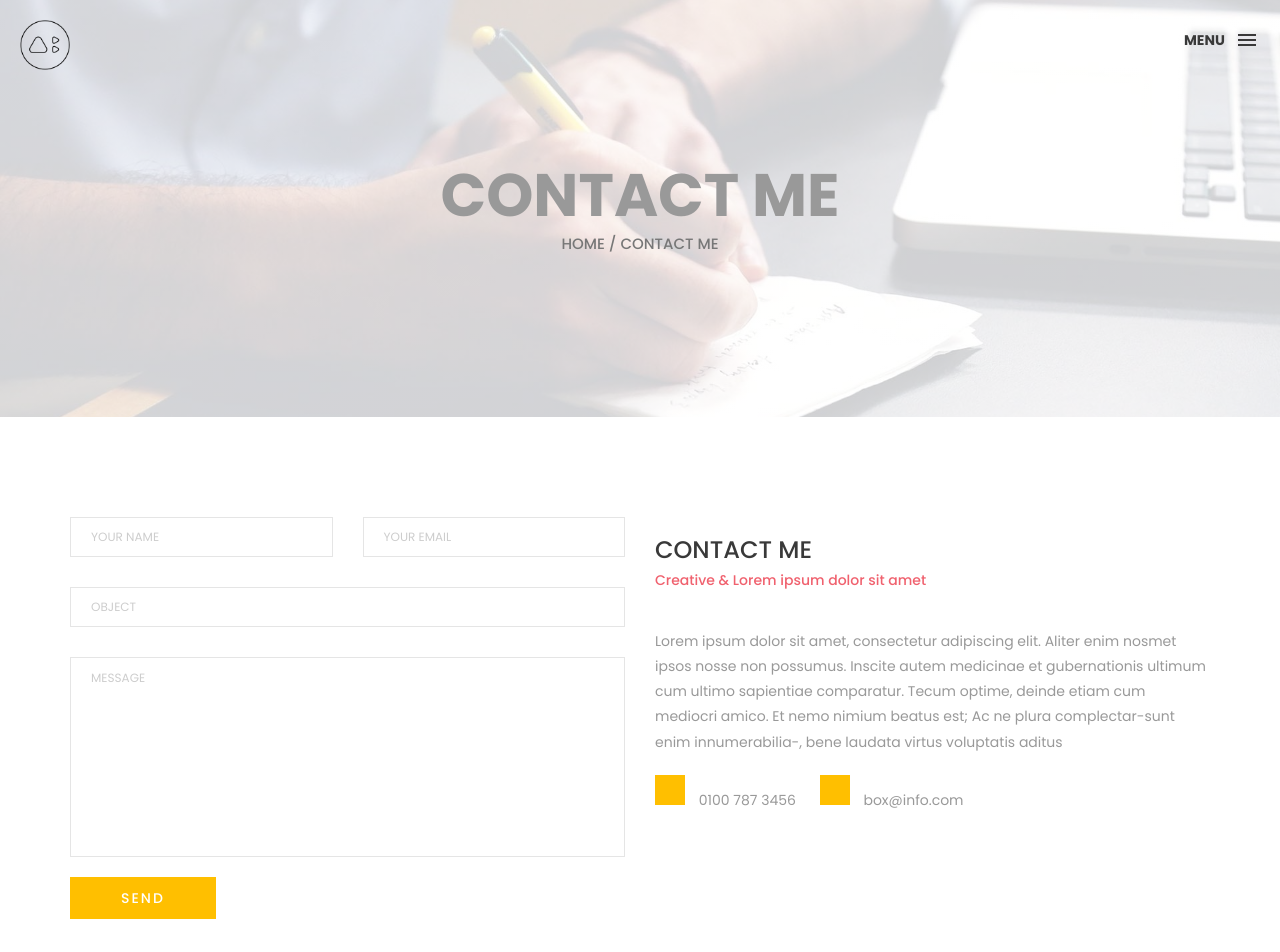
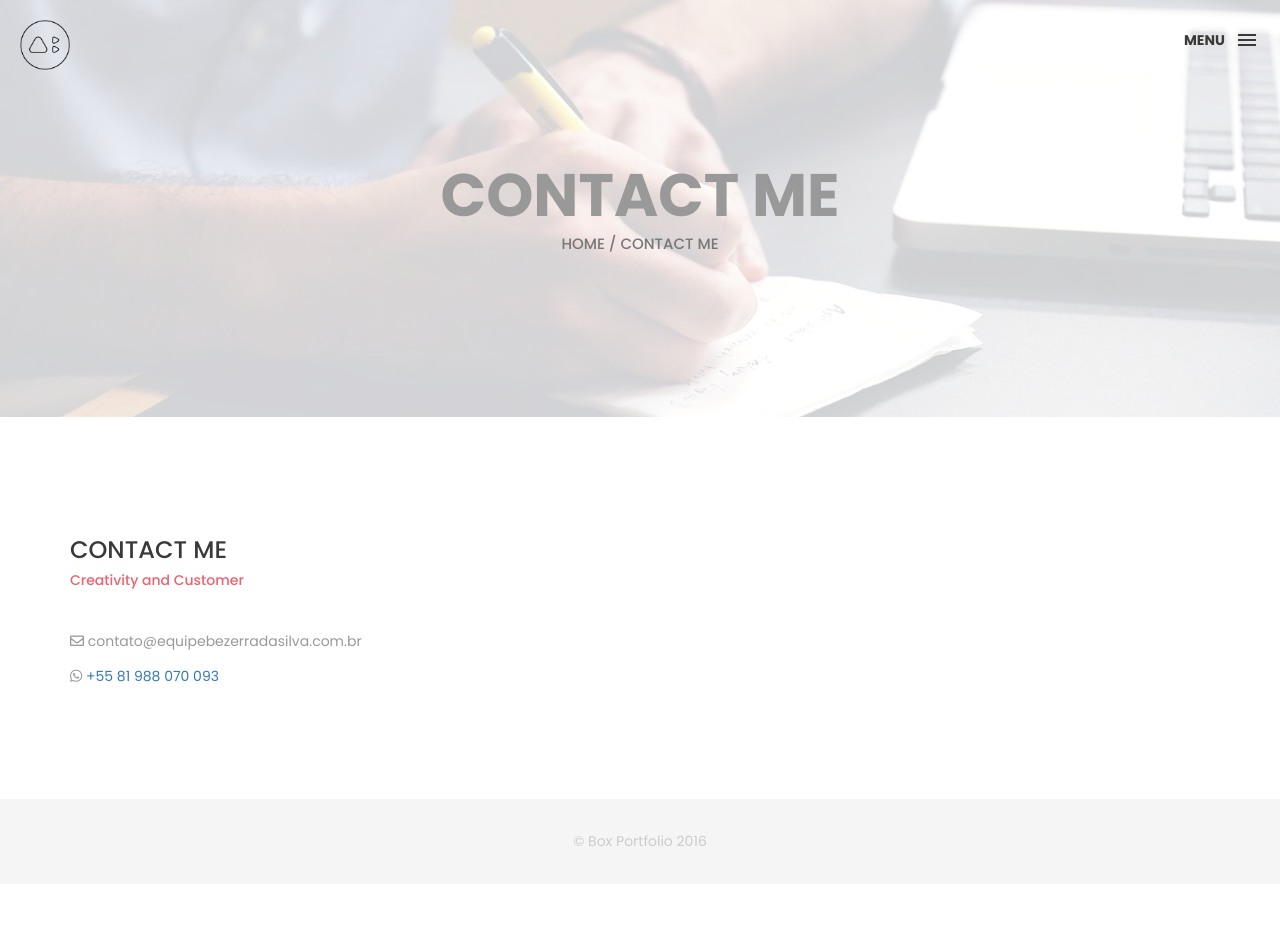
Before and after one commit to albertobezerra/Prtfolio2022, a plain HTML site: page contact.html in a window 1280 px wide. Shown: the top 952 px of the page. After the commit the page ends 884 px from the top, so only its background shows below. Drawn offline with Linux system fonts and the light colour scheme.

Commit message:
Finalização da página de contato

```diff
--- a/contact.html
+++ b/contact.html
@@ -81,50 +81,15 @@
 
     <!-- main-container -->
     <div class="container main-container">
-        <div class="col-md-6">
-            <form action="#" method="post">
-                <div class="row">
-                    <div class="col-md-6">
-                        <div class="input-contact">
-                            <input type="text" name="name">
-                            <span>your name</span>
-                        </div>
-                    </div>
-                    <div class="col-md-6">
-                        <div class="input-contact">
-                            <input type="text" name="email">
-                            <span>your email</span>
-                        </div>
-                    </div>
-                    <div class="col-md-12">
-                        <div class="input-contact">
-                            <input type="text" name="object">
-                            <span>object</span>
-                        </div>
-                    </div>
-                    <div class="col-md-12">
-                        <div class="textarea-contact">
-                            <textarea name="message"></textarea>
-                            <span>message</span>
-                        </div>
-                    </div>
-                    <div class="col-md-12">
-                        <a href="#" class="btn btn-box">Send</a>
-                    </div>
-                </div>
-            </form>
-        </div>
 
         <div class="col-md-6">
             <h3 class="text-uppercase">contact me</h3>
-            <h5>Creative & Lorem ipsum dolor sit amet</h5>
+            <h5>Creativity and Customer</h5>
             <div class="h-30"></div>
-            <p>Lorem ipsum dolor sit amet, consectetur adipiscing elit. Aliter enim nosmet ipsos nosse non possumus. Inscite autem medicinae et gubernationis ultimum cum ultimo sapientiae comparatur. Tecum optime, deinde etiam cum mediocri amico. Et nemo nimium beatus est; Ac ne plura complectar-sunt enim innumerabilia-, bene laudata virtus voluptatis aditus </p>
-            <div class="contact-info">
-                <p><i class="ion-android-call"></i> 0100 787 3456</p>
-                <p><i class="ion-ios-email"></i> box@info.com</p>
-            </div>
+            <p><i class="far fa-envelope"></i> contato@equipebezerradasilva.com.br</p>
+            <p><i class="fab fa-whatsapp"></i><a href="https://api.whatsapp.com/send?phone=5581988070093"> +55 81 988 070 093</a></p>
         </div>
+        <div class="col-md-6"></div>
 
 
     </div>
```
